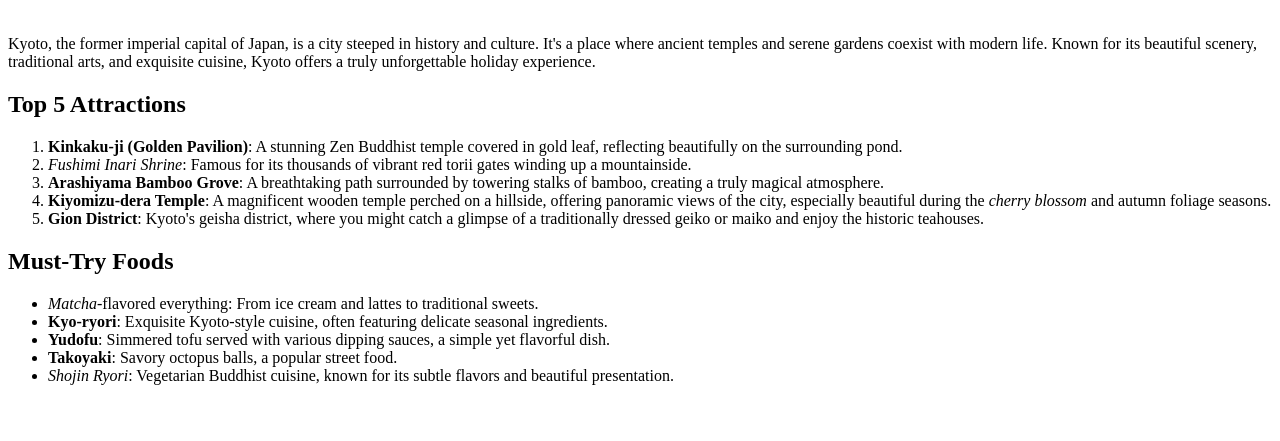
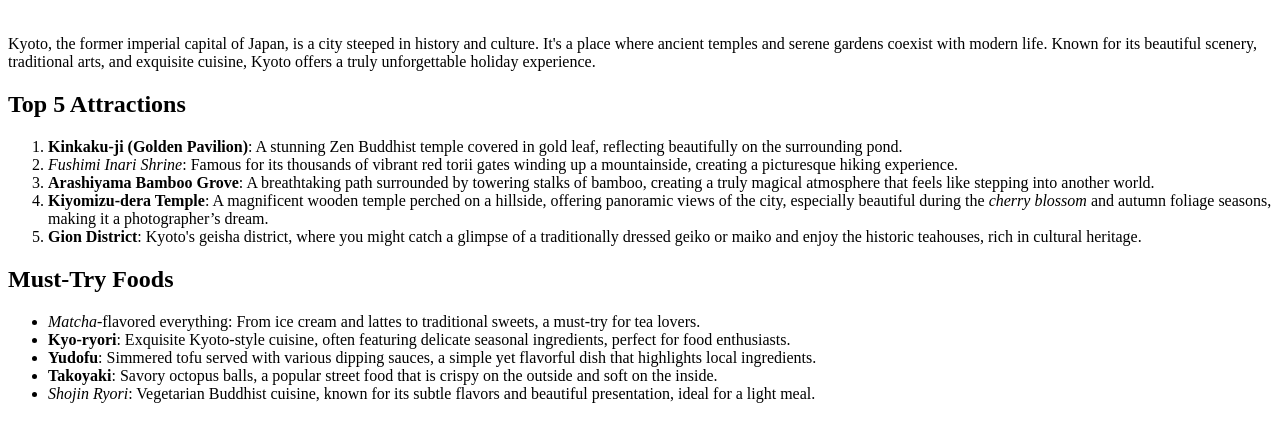
Before and after one commit to acciojob/favorite-holiday-AlbakhshSheikh, a website: page main.html in a window 1280 px wide. Shown: the part 79-520 px from the top of the page. Drawn offline with Linux system fonts and the light colour scheme.

Commit message:
created a submission

```diff
--- a/main.html
+++ b/main.html
@@ -19,22 +19,22 @@
         <li><strong>Kinkaku-ji (Golden Pavilion)</strong>: A stunning Zen Buddhist temple covered in gold leaf,
             reflecting beautifully on the surrounding pond.</li>
         <li><em>Fushimi Inari Shrine</em>: Famous for its thousands of vibrant red torii gates winding up a
-            mountainside.</li>
+            mountainside, creating a picturesque hiking experience.</li>
         <li><strong>Arashiyama Bamboo Grove</strong>: A breathtaking path surrounded by towering stalks of bamboo, creating a truly
-            magical atmosphere.</li>
+            magical atmosphere that feels like stepping into another world.</li>
         <li><strong>Kiyomizu-dera Temple</strong>: A magnificent wooden temple perched on a hillside, offering panoramic views of the
-            city, especially beautiful during the <em>cherry blossom</em> and autumn foliage seasons.</li>
+            city, especially beautiful during the <em>cherry blossom</em> and autumn foliage seasons, making it a photographer’s dream.</li>
         <li><strong>Gion District</strong>: Kyoto's geisha district, where you might catch a glimpse of a traditionally dressed geiko or
-            maiko and enjoy the historic teahouses.</li>
+            maiko and enjoy the historic teahouses, rich in cultural heritage.</li>
     </ol>
 
     <h2>Must-Try Foods</h2>
     <ul>
-        <li><em>Matcha</em>-flavored everything: From ice cream and lattes to traditional sweets.</li>
-        <li><strong>Kyo-ryori</strong>: Exquisite Kyoto-style cuisine, often featuring delicate seasonal ingredients.</li>
-        <li><strong>Yudofu</strong>: Simmered tofu served with various dipping sauces, a simple yet flavorful dish.</li>
-        <li><strong>Takoyaki</strong>: Savory octopus balls, a popular street food.</li>
-        <li><em>Shojin Ryori</em>: Vegetarian Buddhist cuisine, known for its subtle flavors and beautiful presentation.</li>
+        <li><em>Matcha</em>-flavored everything: From ice cream and lattes to traditional sweets, a must-try for tea lovers.</li>
+        <li><strong>Kyo-ryori</strong>: Exquisite Kyoto-style cuisine, often featuring delicate seasonal ingredients, perfect for food enthusiasts.</li>
+        <li><strong>Yudofu</strong>: Simmered tofu served with various dipping sauces, a simple yet flavorful dish that highlights local ingredients.</li>
+        <li><strong>Takoyaki</strong>: Savory octopus balls, a popular street food that is crispy on the outside and soft on the inside.</li>
+        <li><em>Shojin Ryori</em>: Vegetarian Buddhist cuisine, known for its subtle flavors and beautiful presentation, ideal for a light meal.</li>
     </ul>
 </body>
 
```
